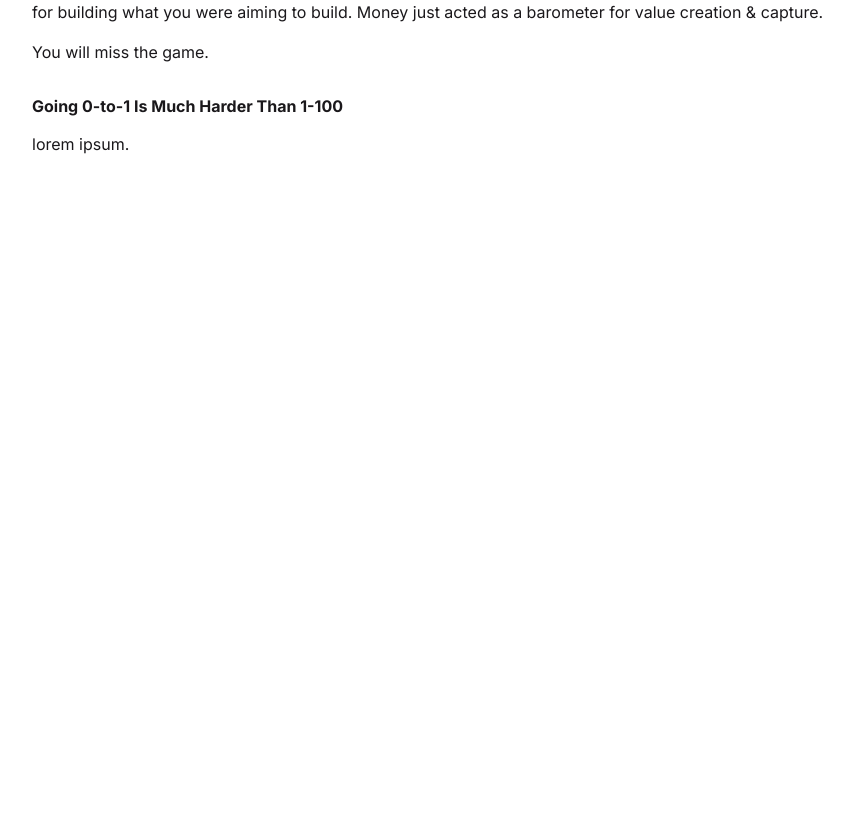
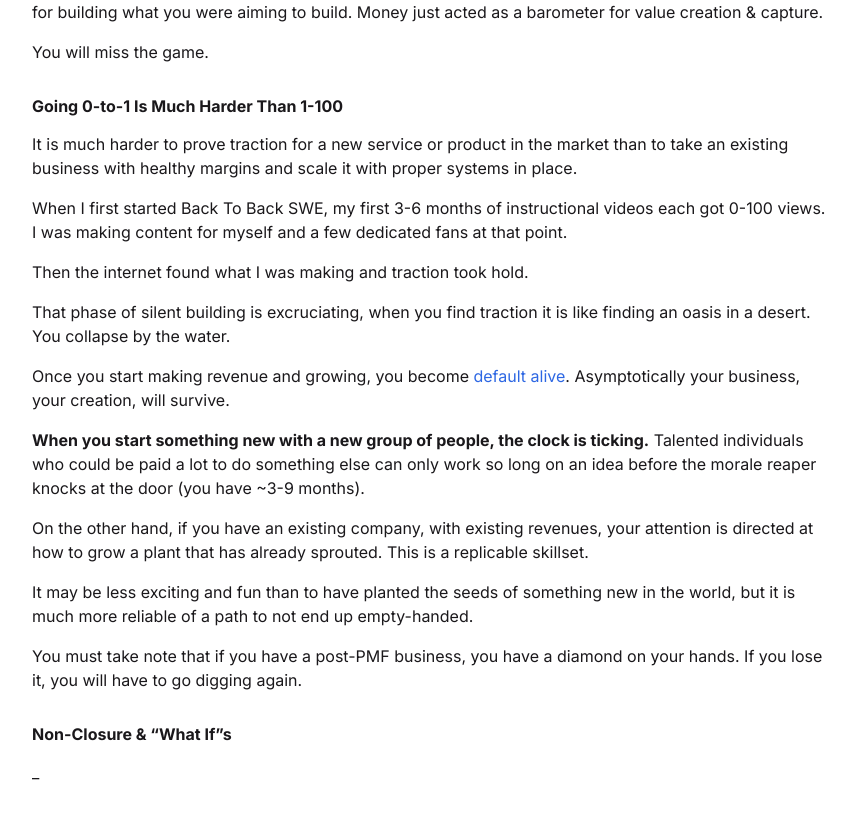
Before and after one commit to bephrem1/bephrem1.github.io, a Next.js app: page /early in a window 1280 px wide. Shown: the part 4206-5024 px from the top of the page, without its empty margins (208-1063 px from the left). Before the commit the page ends 4618 px from the top, so only its background shows below. Built offline with nearby package versions, Linux system fonts and the light colour scheme; no server answers.

Commit message:
dont sell too early - update

```diff
--- a/src/components/page-segments/dont-sell-too-early/DontSellTooEarly.tsx
+++ b/src/components/page-segments/dont-sell-too-early/DontSellTooEarly.tsx
@@ -342,7 +342,63 @@ const DontSellTooEarly: FunctionComponent<Props> = () => {
           Going 0-to-1 Is Much Harder Than 1-100
         </Text>
         <Spacer direction="vertical" size={SPACES.GAP.SMALL} />
-        <Text tag="p">lorem ipsum.</Text>
+        <Text tag="p">
+          It is much harder to prove traction for a new service or product in the market than to
+          take an existing business with healthy margins and scale it with proper systems in place.
+        </Text>
+        <Spacer direction="vertical" size={SPACES.GAP.SMALL} />
+        <Text tag="p">
+          When I first started Back To Back SWE, my first 3-6 months of instructional videos each
+          got 0-100 views. I was making content for myself and a few dedicated fans at that point.
+        </Text>
+        <Spacer direction="vertical" size={SPACES.GAP.SMALL} />
+        <Text tag="p">Then the internet found what I was making and traction took hold.</Text>
+        <Spacer direction="vertical" size={SPACES.GAP.SMALL} />
+        <Text tag="p">
+          That phase of silent building is excruciating, when you find traction it is like finding
+          an oasis in a desert. You collapse by the water.
+        </Text>
+        <Spacer direction="vertical" size={SPACES.GAP.SMALL} />
+        <Text tag="p">
+          Once you start making revenue and growing, you become{' '}
+          <Link
+            type="external"
+            dest={EXTERNAL_LINKS.PAUL_GRAHAM.DEFAULT_ALIVE_OR_DEAD}
+            openInNewWindow
+          >
+            default alive
+          </Link>
+          . Asymptotically your business, your creation, will survive.
+        </Text>
+        <Spacer direction="vertical" size={SPACES.GAP.SMALL} />
+        <Text tag="p">
+          <b>When you start something new with a new group of people, the clock is ticking.</b>{' '}
+          Talented individuals who could be paid a lot to do something else can only work so long on
+          an idea before the morale reaper knocks at the door (you have ~3-9 months).
+        </Text>
+        <Spacer direction="vertical" size={SPACES.GAP.SMALL} />
+        <Text tag="p">
+          On the other hand, if you have an existing company, with existing revenues, your attention
+          is directed at how to grow a plant that has already sprouted. This is a replicable
+          skillset.
+        </Text>
+        <Spacer direction="vertical" size={SPACES.GAP.SMALL} />
+        <Text tag="p">
+          It may be less exciting and fun than to have planted the seeds of something new in the
+          world, but it is much more reliable of a path to not end up empty-handed.
+        </Text>
+        <Spacer direction="vertical" size={SPACES.GAP.SMALL} />
+        <Text tag="p">
+          You must take note that if you have a post-PMF business, you have a diamond on your hands.
+          If you lose it, you will have to go digging again.
+        </Text>
+        <Spacer direction="vertical" size={SPACES.GAP.MEDIUM} />
+
+        <Text tag="h6" bold>
+          Non-Closure & “What If”s
+        </Text>
+        <Spacer direction="vertical" size={SPACES.GAP.SMALL} />
+        <Text tag="p">_</Text>
       </StandardLayout>
     </React.Fragment>
   );
--- a/src/components/page-segments/home/Home.tsx
+++ b/src/components/page-segments/home/Home.tsx
@@ -156,11 +156,7 @@ const Home: FunctionComponent<Props> = () => {
         <Spacer direction="vertical" size={SPACES.GAP.SMALL} />
         <Text tag="p">
           I moved from Maryland to Washington, DC in March to live with my college friend{' '}
-          <Link
-            type="external"
-            dest={EXTERNAL_LINKS.MICHAEL_WEINBERGER_PERSONAL_SITE}
-            openInNewWindow
-          >
+          <Link type="external" dest={EXTERNAL_LINKS.MICHAEL_WEINBERGER} openInNewWindow>
             Michael
           </Link>
           . As summer kicked in I focused on losing fat while maintaining lean mass (which I had
--- a/src/global-helpers/urls.ts
+++ b/src/global-helpers/urls.ts
@@ -43,8 +43,11 @@ export const EXTERNAL_LINKS = {
   },
 
   // personal sites
-  PAUL_GRAHAM: 'http://paulgraham.com',
-  MICHAEL_WEINBERGER_PERSONAL_SITE: 'https://michaelwe.in',
+  PAUL_GRAHAM: {
+    HOME: 'http://paulgraham.com',
+    DEFAULT_ALIVE_OR_DEAD: 'http://www.paulgraham.com/aord.html'
+  },
+  MICHAEL_WEINBERGER: 'https://michaelwe.in',
 
   // misc
   TWITTER: 'https://twitter.com',
```
Also changed, not shown: src/components/page-segments/a-professional-vacuum/AProfessionalVacuum.tsx (+2 -6 lines).
